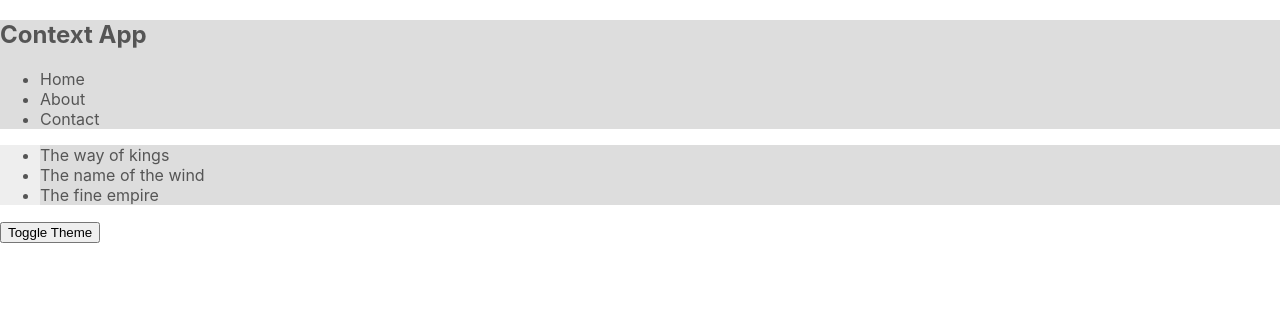
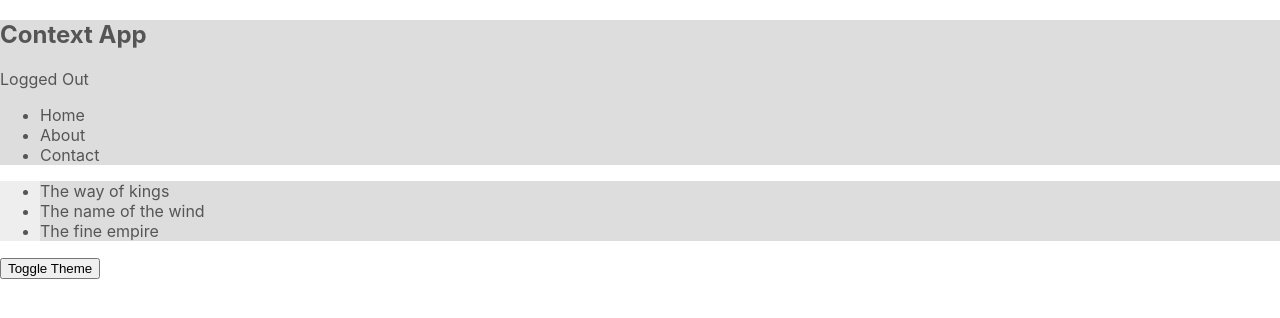
Before and after one commit to rafeym/react-context-hooks, a React (Create React App) app: page / in a window 1280 px wide. Shown: the top 318 px of the page. Built offline with nearby package versions, Linux system fonts and the light colour scheme.

Commit message:
DEVELOP: Consuming multiple contexts

```diff
--- a/src/components/Navbar.js
+++ b/src/components/Navbar.js
@@ -1,16 +1,23 @@
 import React, { Component } from 'react'
+import { AuthContext } from '../contexts/AuthContext'
 import { ThemeContext } from '../contexts/ThemeContext'
 
 class Navbar extends Component {
   render() {
     return (
+      <AuthContext.Consumer>
+        {(authContext) => (
           <ThemeContext.Consumer>
-        {(context) => {
-          const { isLightTheme, light, dark } = context
+            {(themeContext) => {
+              const { isAuthenticated, toggleAuth } = authContext
+              const { isLightTheme, light, dark } = themeContext
               const theme = isLightTheme ? light : dark
               return (
                 <nav style={{ background: theme.ui, color: theme.syntax }}>
                   <h1>Context App</h1>
+                  <div onClick={toggleAuth}>
+                    {isAuthenticated ? 'Logged In' : 'Logged Out'}
+                  </div>
                   <ul>
                     <li>Home</li>
                     <li>About</li>
@@ -20,6 +27,8 @@
               )
             }}
           </ThemeContext.Consumer>
+        )}
+      </AuthContext.Consumer>
     )
   }
 }
```
Lines whose indentation alone changed are shown as unchanged.
